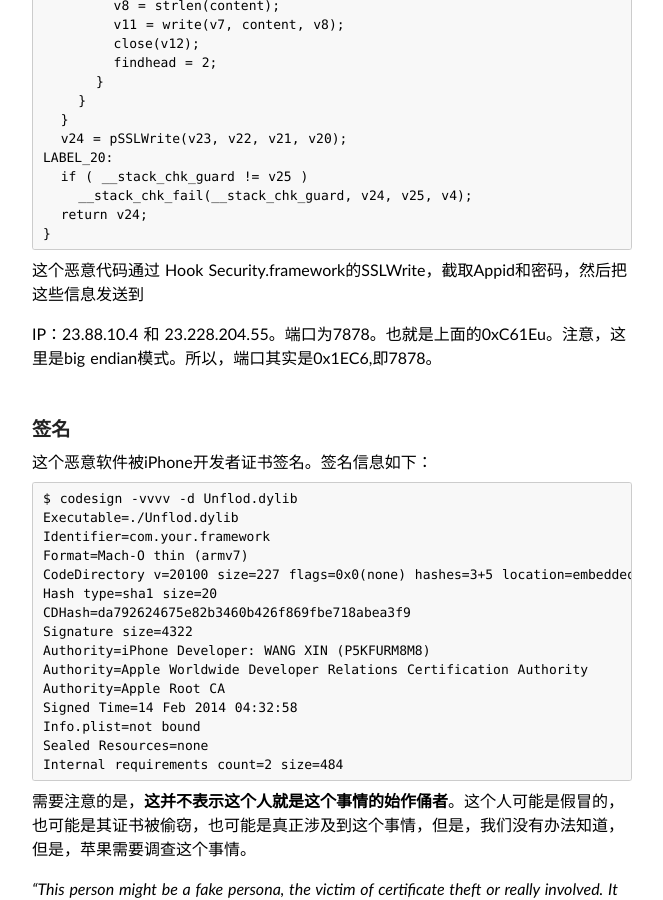
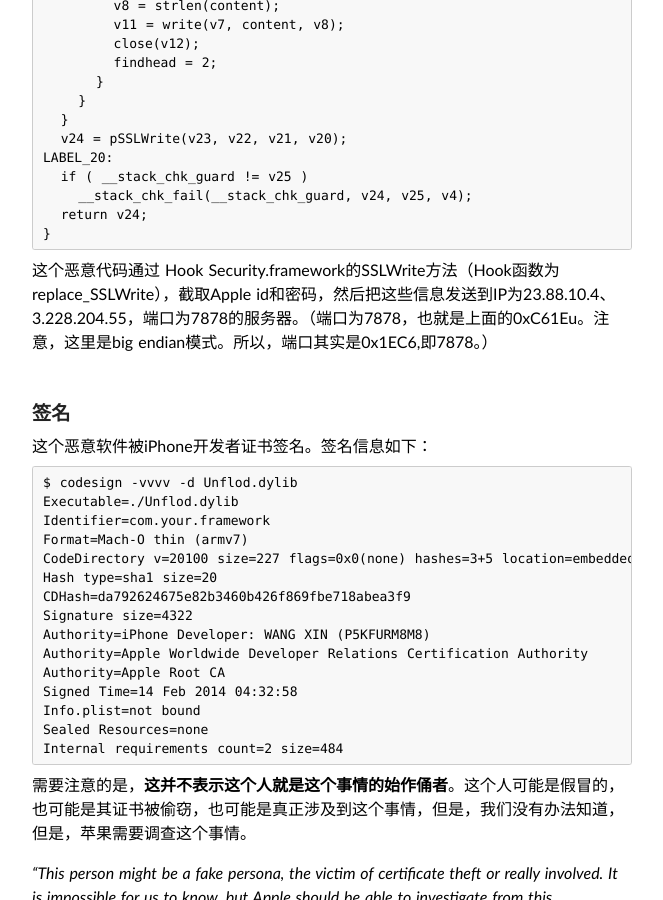
Before and after one commit to wufawei/wufawei.github.com, a Jekyll site: the page built from _posts/201404/2014-04-20-analysis-of-ios-malware-unflod.md, in a window 1280 px wide and 900 px high, scrolled down 1552 px. Shown: the whole window, without its empty margins (308-971 px from the left). Built offline with Jekyll 4.4.1, drawn with Linux system fonts in a browser that asks for light colours; some web fonts are replaced; Markdown is read by kramdown in place of the engine named in the settings; comment, search, counter and statistics services are not loaded.

Commit message:
modify content

```diff
--- a/_posts/201404/2014-04-20-analysis-of-ios-malware-unflod.md
+++ b/_posts/201404/2014-04-20-analysis-of-ios-malware-unflod.md
@@ -97,14 +97,7 @@
     }
 
 
-这个恶意代码通过 Hook Security.framework的SSLWrite，截取Appid和密码，然后把这些信息发送到
-
-IP：23.88.10.4 和 23.228.204.55。端口为7878。也就是上面的0xC61Eu。注意，这里是big endian模式。所以，端口其实是0x1EC6,即7878。
-
-
-
-
-
+这个恶意代码通过 Hook Security.framework的SSLWrite方法（Hook函数为replace_SSLWrite），截取Apple id和密码，然后把这些信息发送到IP为23.88.10.4、3.228.204.55，端口为7878的服务器。（端口为7878，也就是上面的0xC61Eu。注意，这里是big endian模式。所以，端口其实是0x1EC6,即7878。）
 
 
 
```
